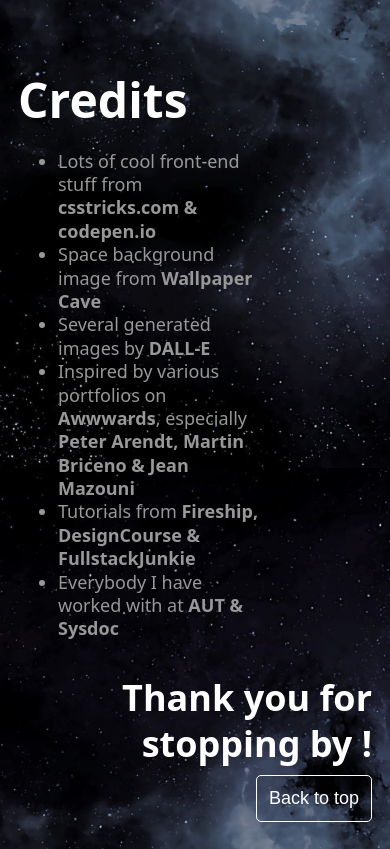
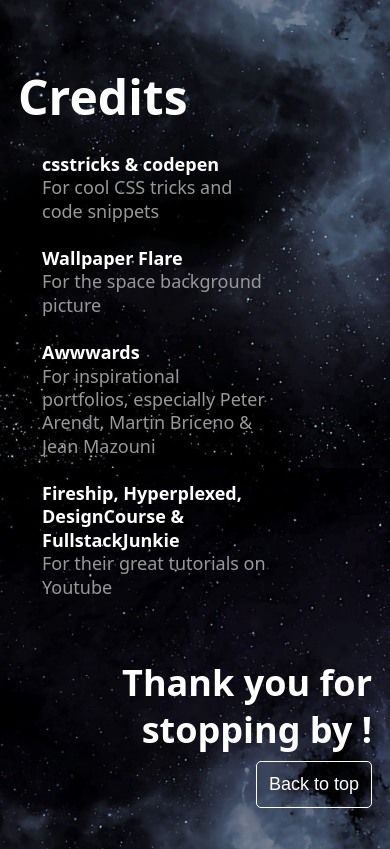
Before and after one commit to khoapham14/portfolio, a React (Vite) app: page /portfolio in a window 390 px wide. Shown: the part 5440-6289 px from the top of the page. Built offline with nearby package versions, Linux system fonts and the light colour scheme.

Commit message:
Reworking credits section.

```diff
--- a/src/components/ContactSection/Contact.css
+++ b/src/components/ContactSection/Contact.css
@@ -12,12 +12,13 @@
 }
 
 .contact-text-container {
-  width: 50%;
+  width: 100%;
   display: grid;
-  grid-template-columns: 100%;
-  grid-template-rows: auto auto auto;
-  row-gap: 1.5rem;
+  grid-template-columns: auto auto auto;
+  grid-template-rows: 100%;
+  column-gap: 1rem;
   justify-items: center;
+  /* text-align: left; */
 }
 
 .contact-cta{
@@ -48,14 +49,14 @@
 }
 
 
-.contact-text-container > *:nth-child(2n){
+/* .contact-text-container > *:nth-child(2n){
   text-align: right;
 }
 
-/* Alternating text alignment for children of contact-text-container */
+
 .contact-text-container > *:nth-child(2n+1) {
   text-align: left;
-}
+} */
 
 @media screen and (max-width:1000px){
   .contact{
@@ -63,14 +64,14 @@
     margin-left: 3rem;
   }
 
-  .contact-text-container {
+  /* .contact-text-container {
     width: 100%;
     display: grid;
     grid-template-columns: 100%;
     grid-template-rows: auto auto auto;
     row-gap: 1.5rem;
     justify-items: center;
-  }
+  } */
 
   .contact-subtext{
     font-size: 1rem;
--- a/src/components/CreditsSection/Credits.css
+++ b/src/components/CreditsSection/Credits.css
@@ -24,10 +24,21 @@
 }
 
 .credits-subtext {
+  display: block;
+  margin-left: 2rem;
+  font-weight: 300;
+  text-align: left;
+}
+
+.credits-title {
+  color: #fff;
   font-size: clamp(1rem, 1.5rem, 2rem);
-  font-weight: 300;
+  margin-top: 2rem;
+}
+
+.credits-desc {
   color: #989898;
-  text-align:left;
+  font-size: clamp(1rem, 1.5rem, 2rem);
 }
 
 .credits-button {
@@ -46,27 +57,26 @@
   color: #000;
 }
 
-.credits-end-text{
+.credits-end-text {
   font-size: clamp(2rem, 3rem, 4rem);
   font-weight: 700;
   text-align: right;
 }
 
-@media screen and (max-width: 1000px){
+@media screen and (max-width: 1000px) {
   /* .credits{
     margin-right: 3rem;
     margin-left: 3rem;
   } */
 
-  .credits-text-container{
+  .credits-text-container {
     grid-template-columns: 70%;
   }
 }
 
-@media screen and (max-width: 768px){
-  .credits{
+@media screen and (max-width: 768px) {
+  .credits {
     margin-right: 1.5rem;
     margin-left: 1.5rem;
   }
-
 }
--- a/src/components/CreditsSection/Credits.tsx
+++ b/src/components/CreditsSection/Credits.tsx
@@ -12,32 +12,44 @@
       <div className="credits-text-container">
         <div className="credits-header">Credits</div>
         <div className="credits-subtext">
-          <ul>
-            <li>
-              Lots of cool front-end stuff from <strong>csstricks.com & codepen.io</strong>
-            </li>
-            <li>
-              Space background image from <strong>Wallpaper Cave</strong>
-            </li>
-            <li>
-              Several generated images by <strong>DALL-E</strong>
-            </li>
-            <li>
-              Inspired by various portfolios on <strong>Awwwards</strong>, especially <strong>Peter Arendt,
-              Martin Briceno & Jean Mazouni</strong>
-            </li>
-            <li>Tutorials from <strong>Fireship, DesignCourse & FullstackJunkie</strong></li>
-            <li>
-              Everybody I have worked with at <strong>AUT & Sysdoc</strong>
-            </li>
-          </ul>
+          <div className="credits-title">
+            <strong>csstricks & codepen </strong>
+            <div className="credits-desc">For cool CSS tricks and code snippets</div>
+          </div>
+
+          <div className="credits-title">
+            <strong>Wallpaper Flare</strong>
+            <div className="credits-desc">For the space background picture</div>
+          </div>
+
+          {/* <div className="credits-title">
+            <strong>DALL-E</strong>
+            <div className="credits-desc">For </div>
+          </div> */}
+
+          <div className="credits-title">
+            <strong>Awwwards</strong>
+            <div className="credits-desc">
+              For inspirational portfolios, especially Peter Arendt, Martin
+              Briceno & Jean Mazouni
+            </div>
+          </div>
+
+          <div className="credits-title">
+            <strong>
+              Fireship, Hyperplexed, DesignCourse & FullstackJunkie
+            </strong>
+            <div className="credits-desc">For their great tutorials on Youtube</div>
+          </div>
         </div>
       </div>
 
       <div className="credits-end-container">
         <div className="credits-end-text">
           Thank you for stopping by !<br />
-          <button className="credits-button" onClick={scrollToTop}>Back to top</button>
+          <button className="credits-button" onClick={scrollToTop}>
+            Back to top
+          </button>
         </div>
       </div>
     </div>
--- a/src/index.css
+++ b/src/index.css
@@ -62,7 +62,7 @@
 /* Media query for large screens */
 @media (min-width: 1000px) {
   html,body {
-    font-size: 18px;
+    font-size: 16px;
   }
 }
 
```
